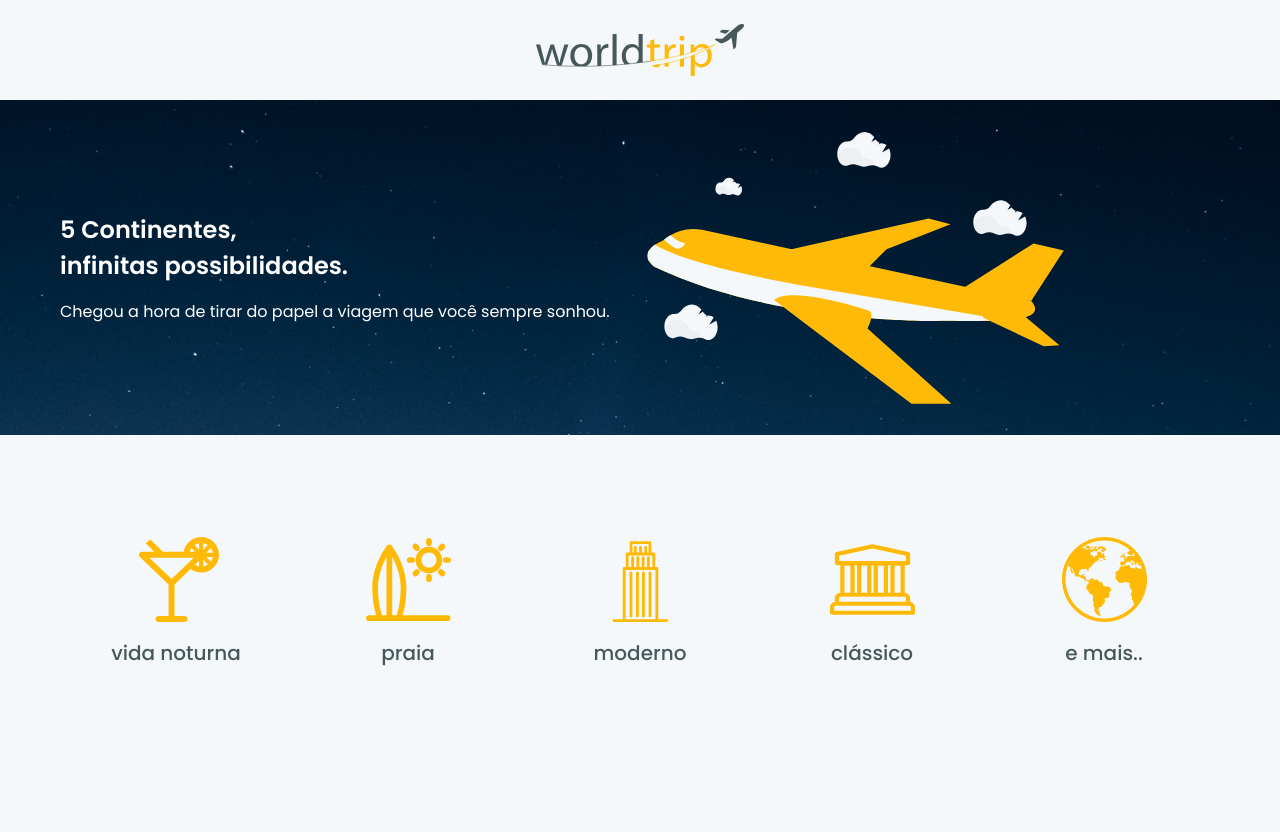
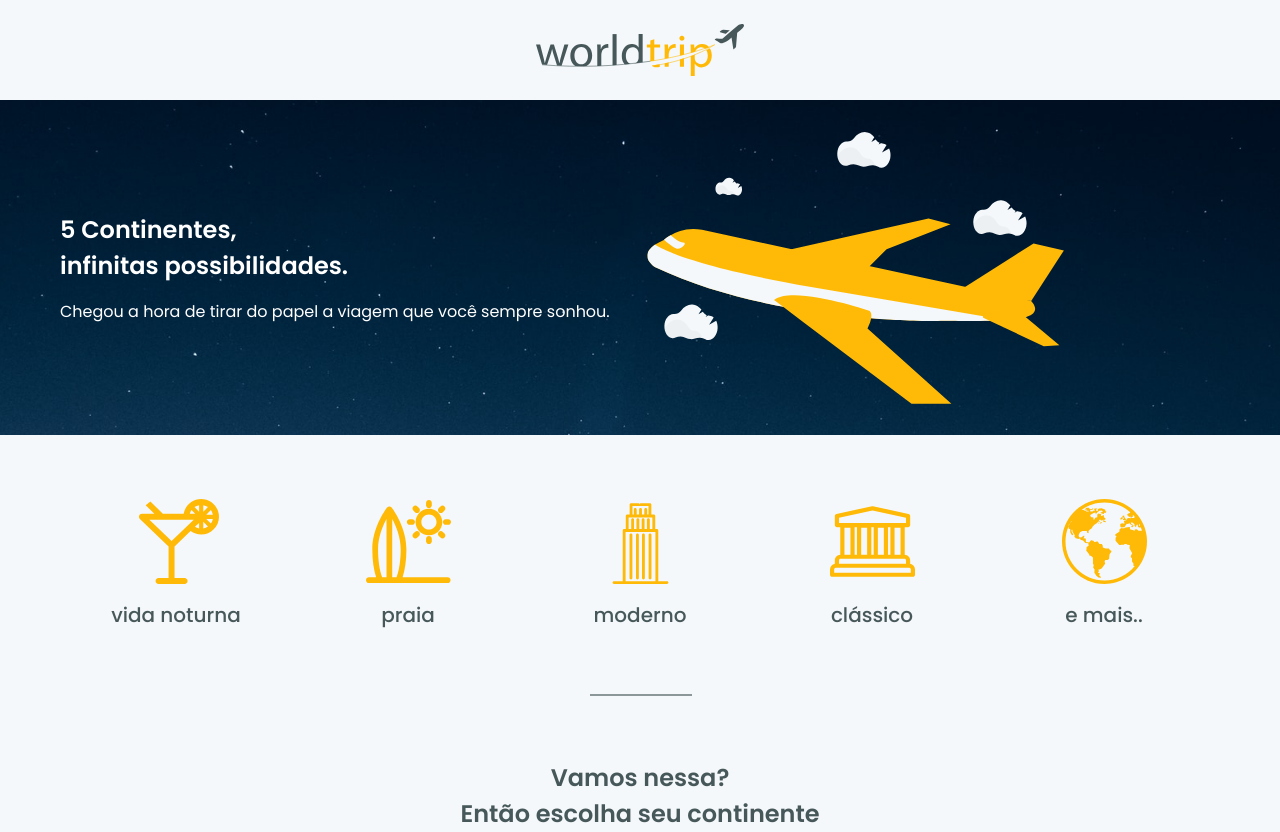
Before and after one commit to fontanettiwilliam/ignite_reactjs_challenge_04, a Next.js app: page / in a window 1280 px wide. Before the commit the page ends 800 px from the top, so only its background shows below. Built offline with nearby package versions, Linux system fonts and the light colour scheme.

Commit message:
Middle section

```diff
--- a/src/components/TravelTips/index.tsx
+++ b/src/components/TravelTips/index.tsx
@@ -3,7 +3,7 @@ import { Tip } from "./Tip";
 
 export function TravelTips() {
   return (
-    <Flex w="100%" height="335px" align="center" justify="center">
+    <Flex w="100%" align="center" justify="center" paddingY="16">
       <Flex
         w="100%"
         maxWidth="1160"
--- a/src/pages/index.tsx
+++ b/src/pages/index.tsx
@@ -1,4 +1,4 @@
-import { Box } from "@chakra-ui/react";
+import { Box, Divider, Center, Text } from "@chakra-ui/react";
 import { Banner } from "../components/Banner";
 import { Header } from "../components/Header";
 import { TravelTips } from "../components/TravelTips";
@@ -9,9 +9,19 @@ export default function Home() {
       <Header />
 
       <Banner />
-      {/* Travel types */}
+
       <TravelTips />
-      {/* Middle section */}
+
+      <Center flexDirection="column">
+        <Box width="100px" mb="16">
+          <Divider borderColor="gray.600" borderWidth="1px" />
+        </Box>
+
+        <Text textAlign="center" fontSize="2xl" fontWeight="bold">
+          Vamos nessa? <br /> Então escolha seu continente
+        </Text>
+      </Center>
+
       {/* Slidder */}
     </Box>
   );
```
